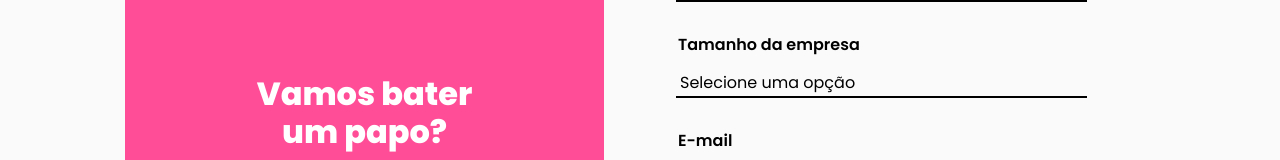
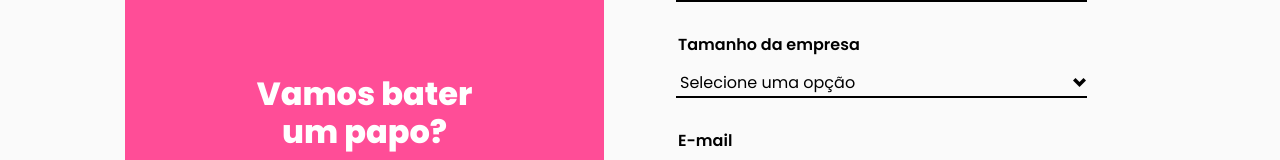
Before and after one commit to caiquesarkis/borogodo-next, a Next.js app: page /components/Contact in a window 1280 px wide. Shown: the part 4934-5094 px from the top of the page. Built offline with nearby package versions, Linux system fonts and the light colour scheme.

Commit message:
File re-updated (wrong merge here)

```diff
--- a/pages/components/Contact/index.module.css
+++ b/pages/components/Contact/index.module.css
@@ -96,12 +96,21 @@ select#multiSelection {
 /* Error message for invalid email */
 
 .invalidEmail {
+    font-size: 14px;
     color: red;
+
+    max-width: 411px;
+
     margin: -22px 0 22px;
     padding: 0 4px;
 }
 
-select#multiSelection { appearance: none }
+select#multiSelection {
+    background: url(/select-arrow.png) right no-repeat;
+    appearance: none;
+    -moz-appearance: none;
+    -webkit-appearance: none;
+}
 
 #messageFieldDesktop,
 #messageFieldMobile {
@@ -113,7 +122,7 @@ select#multiSelection { appearance: none }
     min-height: 28px;
 
     margin-bottom: 40px;
-  padding: 0 6px 0 4px;
+    padding: 0 4px;
 
     overflow-y: scroll;
   }
```
Lines whose indentation alone changed are shown as unchanged.
